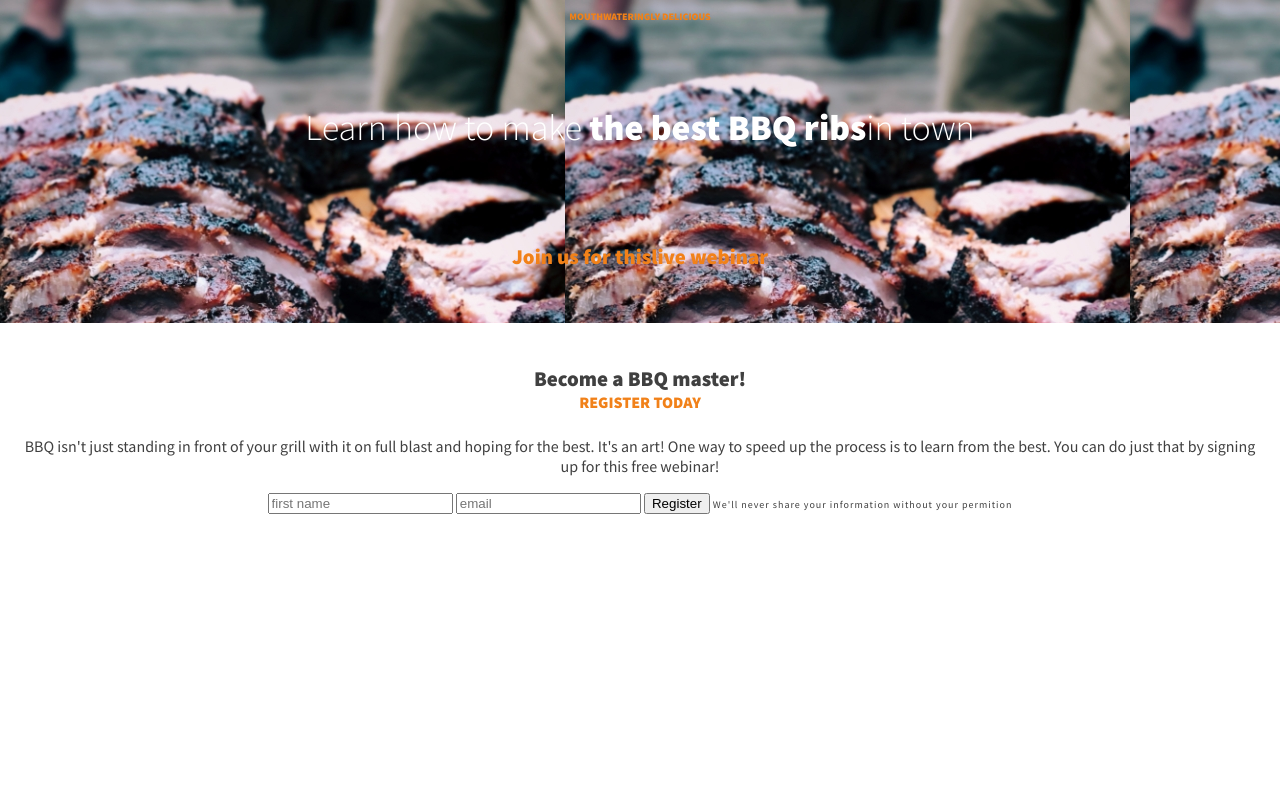
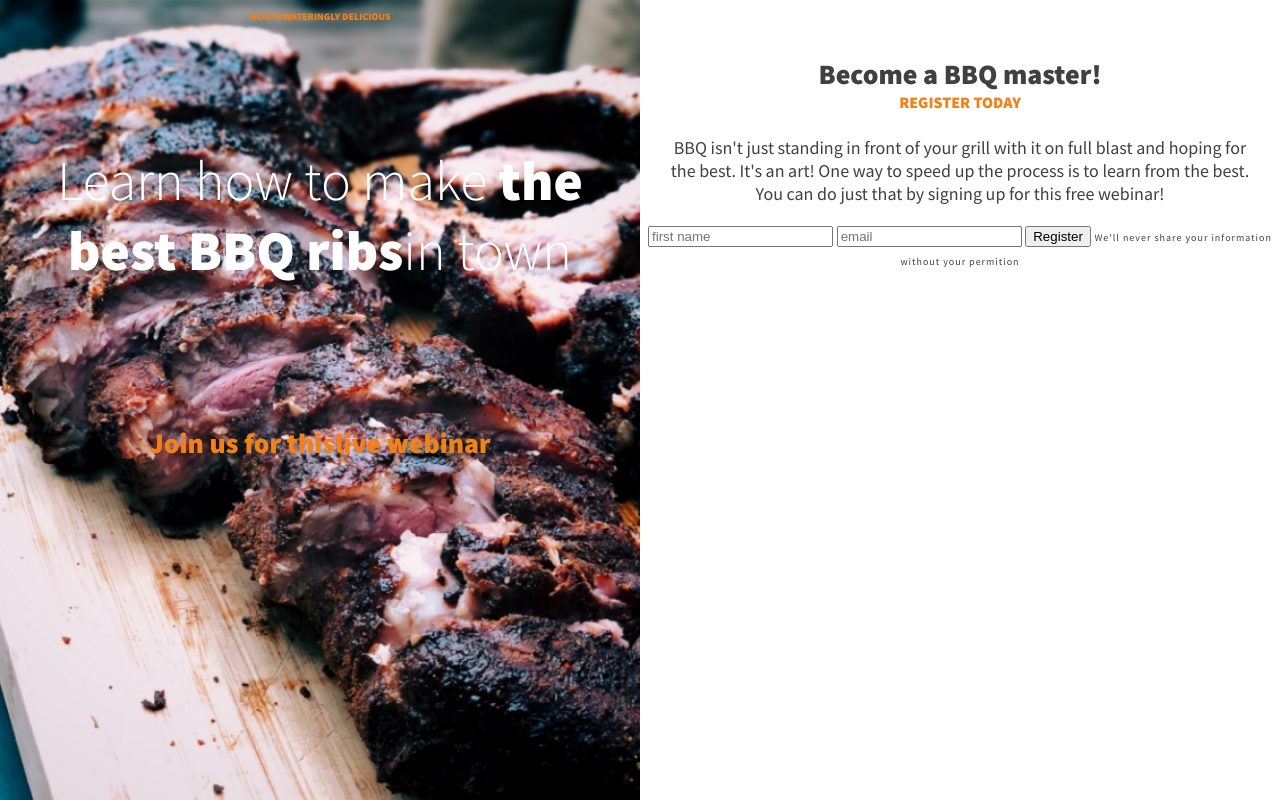
Before and after one commit to DJendryczka/bbq-page, a website: page index.html in a window 1280 px wide. Drawn offline with Linux system fonts and the light colour scheme.

Commit message:
Add vh and box-sizing

```diff
--- a/sass/style.scss
+++ b/sass/style.scss
@@ -1,5 +1,7 @@
 /* Global */
-
+*{
+    box-sizing: border-box;
+}
 body{
     margin: 0;
     font-family: 'Source Sans Pro', sans-serif;
@@ -23,6 +25,8 @@ h1 + p{
 }
 h2{
     font-size: 1.3125rem;
+    margin-bottom: 0;
+    margin-top: 2em;
 }
 h2 + p {
     color: #F18119;
@@ -30,6 +34,7 @@ h2 + p {
     font-size: 1rem;
     text-transform: uppercase;
     margin: 0;
+    margin-bottom: 1.5em;
 }
 .top-text{
     font-size: .625rem;
@@ -37,6 +42,9 @@ h2 + p {
     color: #f18119;
     text-transform: uppercase;
     order: -1;
+}
+.form p{
+    padding: 0 1.5em;
 }
 span{
     font-weight: 900;
@@ -51,17 +59,32 @@ small{
   .splash{
     background-color: #404040;
     background-image: url("../images/ribs.jpg");
+    background-size: cover;
+    background-position: center;
     padding: 0 .5em 2em;
     display: flex;
     flex-direction: column;
   }
-  h2{
-    margin-bottom: 0;
-    margin-top: 2em;
+  /* ====================
+   Media queries
+  ===================*/
+  @media (min-width: 600px) {
+    body{
+        font-size: 1.125rem;
+    }
+    h1{
+        font-size: 3.5rem;
+    }
+    h2,
+     h1+p{
+        font-size: 1.75rem;
+    }
+    main{
+        display: flex;
+    }
+    .splash,
+    .form{
+        width: 50%;
+        min-height: 100vh;
+    }
   }
-  h2 +p{
-    margin-bottom: 1.5em;
-  }
-.form p{
-    padding: 0 1.5em;
-}
```
Also changed, not shown: css/style.css, 1 other file.
